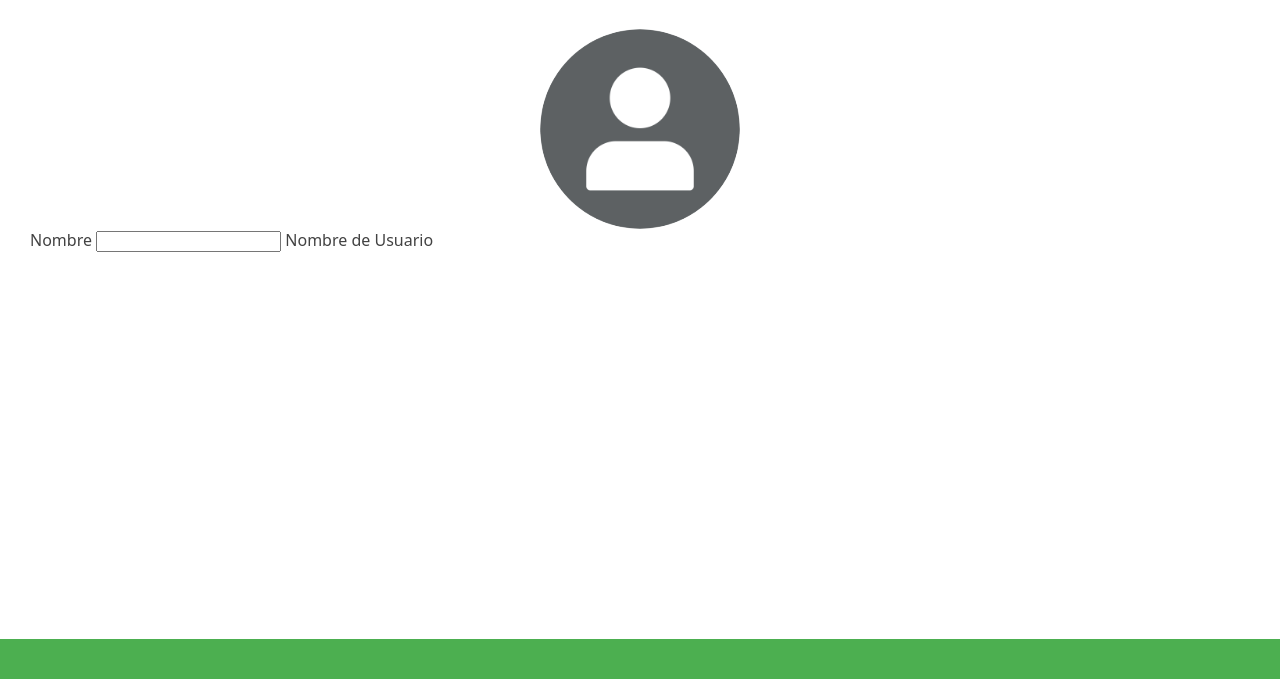
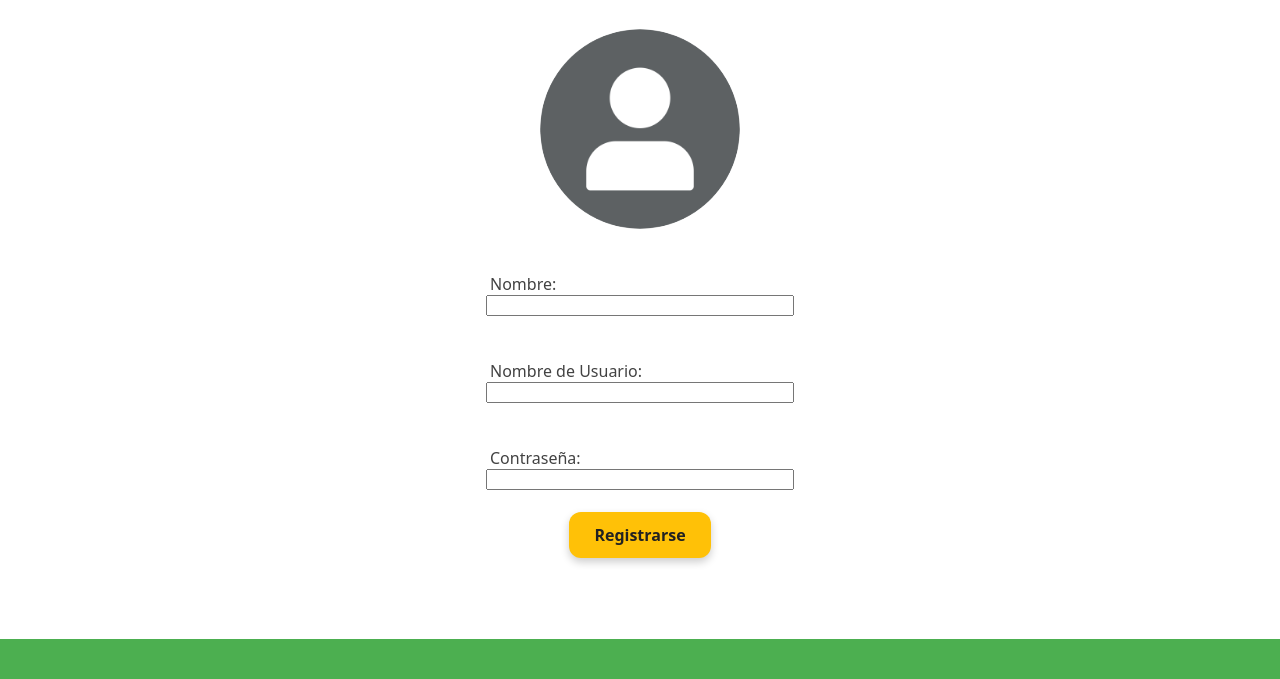
Before and after one commit to Monzoon05/Reto2_ErikAner, a PHP site: page /HTML/registro.html in a window 1280 px wide. Shown: the part 121-800 px from the top of the page. Run offline with PHP 8.4, Linux system fonts and the light colour scheme.

Commit message:
Creacion basica y diseño del formulario registros

```diff
--- a/CSS/estilo1.css
+++ b/CSS/estilo1.css
@@ -59,6 +59,19 @@ header {
     justify-content: center;
 }
 
+#formularioRegistro{
+    width: 100%;
+    display: flex;
+    flex-direction: column;
+    justify-content: center;
+    align-items: center;
+}
+
+input, label{
+    width: 300px;
+    max-width: 100%;
+}
+
 /* Logo */
 #imgLogo {
     width: 80px;
@@ -104,3 +117,31 @@ footer {
     text-align: center;
     font-size: 0.9rem;
 }
+
+/* Boton de registrarse */
+#registrarse {
+    background-color: #FFC107; /* Amarillo del acento */
+    color: #222; /* Contraste con el amarillo */
+    font-family: system-ui, sans-serif; /* coherente con el resto de la página */
+    font-weight: 600;
+    font-size: 1rem;
+    padding: 12px 25px;
+    border: none;
+    border-radius: 12px;
+    cursor: pointer;
+    box-shadow: 0 4px 8px rgba(0,0,0,0.2);
+    transition: all 0.3s ease;
+}
+
+/* Hover */
+#registrarse:hover {
+    background-color: #FFB300; /* Un amarillo un poco más oscuro */
+    transform: translateY(-2px);
+    box-shadow: 0 6px 12px rgba(0,0,0,0.25);
+}
+
+/* Active / Click */
+#registrarse:active {
+    transform: translateY(1px);
+    box-shadow: 0 3px 6px rgba(0,0,0,0.2);
+}
--- a/HTML/registro.html
+++ b/HTML/registro.html
@@ -19,7 +19,7 @@
                         <p>Iniciar Sesión</p>
                     </div>
                     <div class="enlaceInicio">
-                        <p>Registrarse</p>
+                        <p style="color: ;">Registrarse</p>
                     </div>
                 </div>
             </header>
@@ -27,11 +27,21 @@
                 <div id="cajaPerfil">
                     <img src="../IMAGENES/perfil.png" id="imgPerfil" alt="perfil">
                 </div>
+                <br>
+                <br>
                 <div id="formularioRegistro">
-                    <label for="nombre">Nombre</label>
+                    <label for="nombre">Nombre:</label>
                     <input type="text" name="nombre" id="nombre">
-
-                    <label for="nomUsuario">Nombre de Usuario</label>
+                    <br>
+                    <br>
+                    <label for="nomUsuario">Nombre de Usuario:</label>
+                    <input type="text" name="nomUsuario" id="nomUsuario">
+                    <br>
+                    <br>
+                    <label for="contraseña">Contraseña:</label>
+                    <input type="password" name="contraseña" id="contraseña">
+                    <br>
+                    <button type="submit" value="registrarse" id="registrarse">Registrarse</button>
                 </div>
             </article>
             <footer>
```
